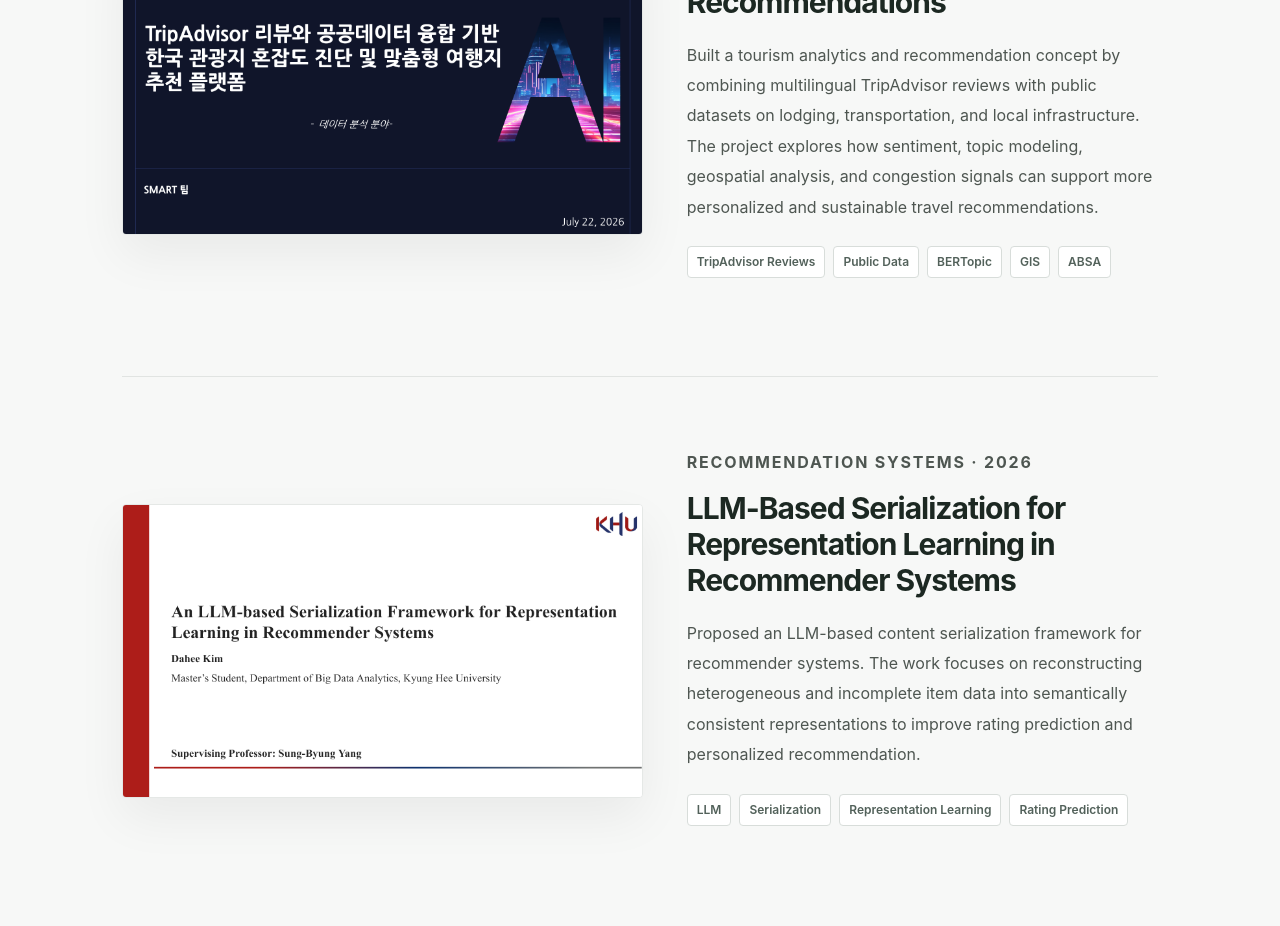
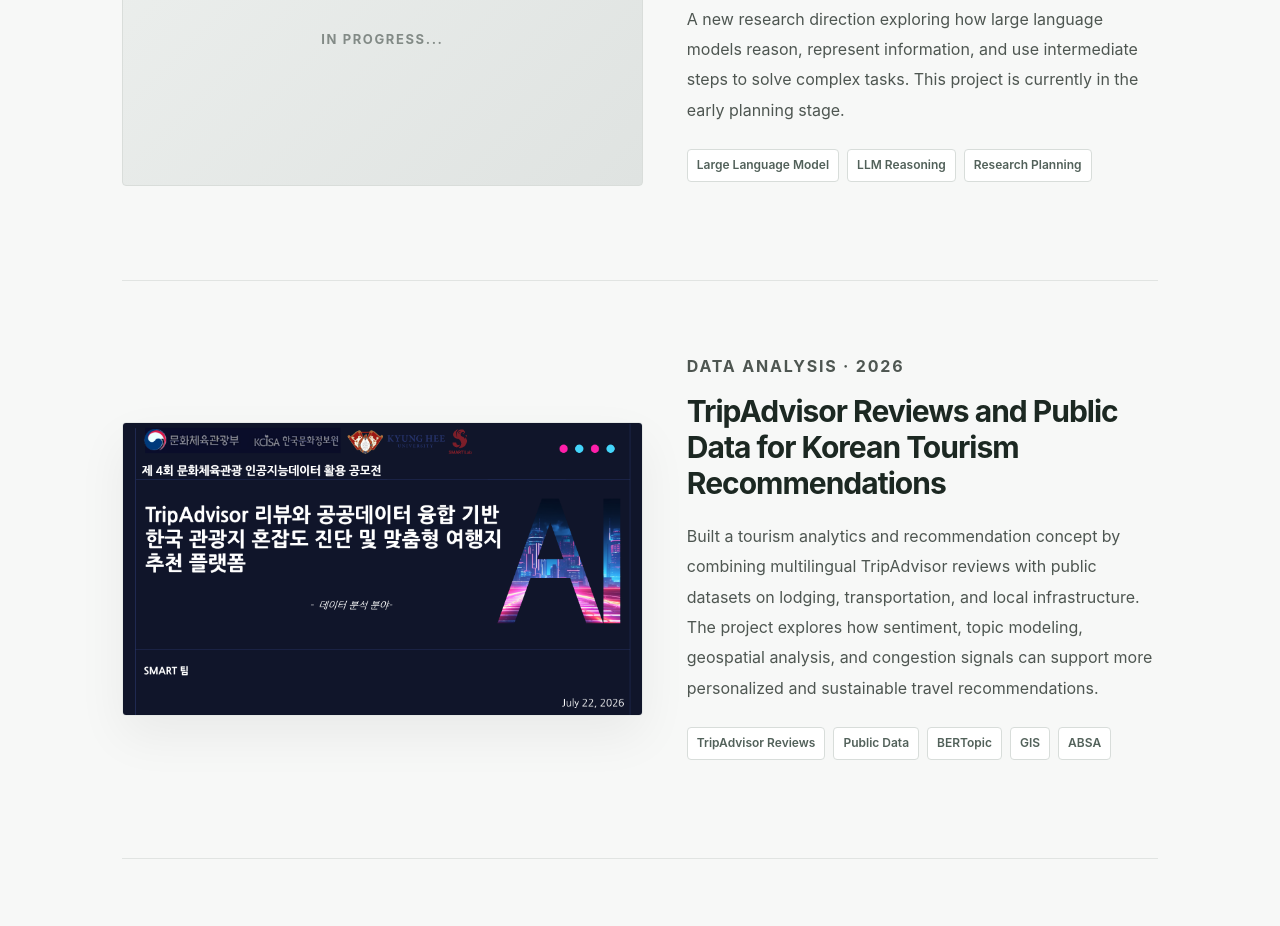
Before and after one commit to Avy012/Avy012.github.io, a plain HTML site: page project/index.html in a window 1280 px wide. Shown: the part 628-1554 px from the top of the page. Drawn offline with Linux system fonts and the light colour scheme.

Commit message:
edit project page

```diff
--- a/project/index.html
+++ b/project/index.html
@@ -8,7 +8,7 @@
         content="Selected projects by Dahee Kim in data analysis, AI, and recommender systems."
     >
     <link rel="stylesheet" href="../index.css?v=20260910">
-    <link rel="stylesheet" href="./pj.css?v=20260910">
+    <link rel="stylesheet" href="./pj.css?v=20260910-2">
     <title>Dahee Kim | Projects</title>
 </head>
 
@@ -39,6 +39,28 @@
 
 
         <section class="project-list">
+
+          <article class="project-card">
+                <div class="project-placeholder" aria-label="Upcoming research image placeholder">
+                    <span>In Progress...</span>
+                </div>
+
+                <div class="project-copy">
+                    <p class="project-meta">Upcoming Research</p>
+                    <h2>Large Language Models and LLM Reasoning</h2>
+                    <p>
+                        A new research direction exploring how large language models reason,
+                        represent information, and use intermediate steps to solve complex
+                        tasks. This project is currently in the early planning stage.
+                    </p>
+
+                    <div class="project-tags" aria-label="Project keywords">
+                        <span>Large Language Model</span>
+                        <span>LLM Reasoning</span>
+                        <span>Research Planning</span>
+                    </div>
+                </div>
+            </article>
 
             <article class="project-card">
                 <div class="project-image-wrap">
@@ -81,7 +103,7 @@
                 </div>
 
                 <div class="project-copy">
-                    <p class="project-meta">Recommendation Systems · 2026</p>
+                    <p class="project-meta">Recommender Systems · 2026</p>
                     <h2>LLM-Based Serialization for Representation Learning in Recommender Systems</h2>
                     <p>
                         Proposed an LLM-based content serialization framework for recommender
@@ -97,7 +119,7 @@
                         <span>Rating Prediction</span>
                     </div>
                 </div>
-            </article>
+              </article>
 
         </section>
 
--- a/project/pj.css
+++ b/project/pj.css
@@ -74,6 +74,31 @@
     aspect-ratio: 16 / 9;
 
     object-fit: cover;
+}
+
+.project-placeholder {
+    display: flex;
+
+    align-items: center;
+    justify-content: center;
+
+    aspect-ratio: 16 / 9;
+
+    border: 1px solid #d9ddda;
+
+    border-radius: 4px;
+
+    background:
+        linear-gradient(135deg, #ecefed, #dfe3e1);
+
+    color: #828a86;
+
+    font-size: 13px;
+    font-weight: 700;
+
+    letter-spacing: 1.6px;
+
+    text-transform: uppercase;
 }
 
 .project-copy {
```
Also changed, not shown: 2 other files.
